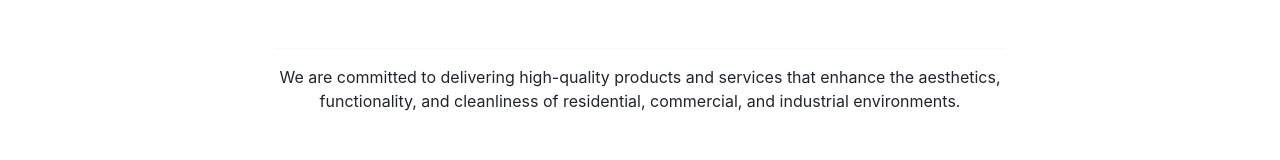
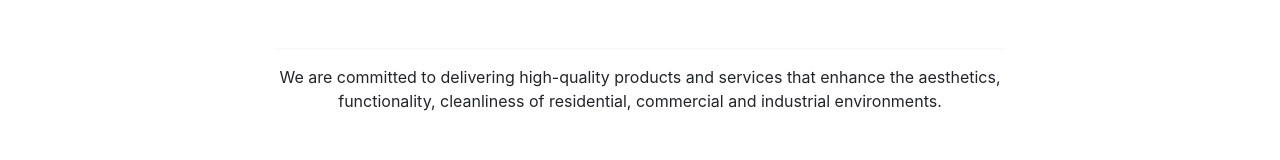
Before and after one commit to pluto79/Galane-Group-PTY-Ltd, a plain HTML site: page service.html in a window 1280 px wide. Shown: the part 2227-2387 px from the top of the page. Drawn offline with nearby package versions, Linux system fonts and the light colour scheme.

Commit message:
Update service.html
Gramma Error

```diff
--- a/service.html
+++ b/service.html
@@ -41,7 +41,7 @@
                         <div class="col-lg-8 align-self-baseline">
                             <p class="text-white-75 mb-5">
                                 <span class="header-paragraph--index">
-                                    We are committed to delivering high-quality products and services that enhance the aesthetics, functionality, and cleanliness of residential, commercial, and industrial environments.
+                                    We are committed to delivering high-quality products and services that enhance the aesthetics, functionality, cleanliness of residential, commercial and industrial environments.
                                 </span>
                             </p>
                             <a href="#explore" class="btn-mod bg-light btn-mod--green btn-mod--animated"> Service </a>
```
